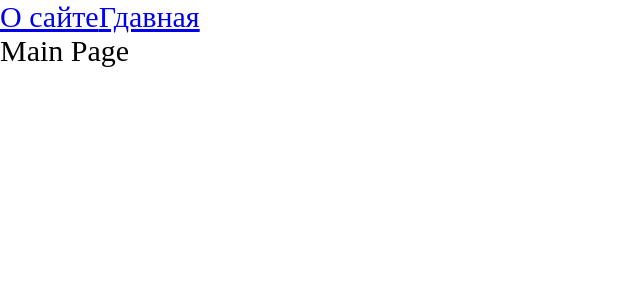
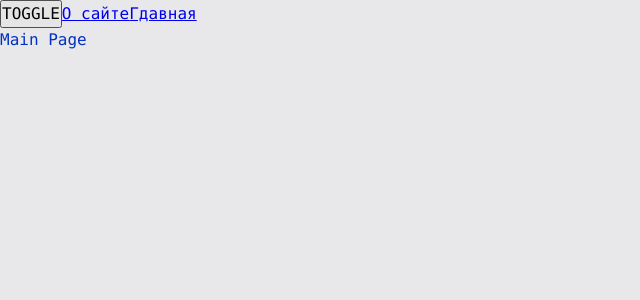
Before and after one commit to Sh6abrA/FrontendCourse, a React app: page / in a window 1280 px wide. Shown: the top 300 px of the page, without its empty margins (0-640 px from the left). Built offline with nearby package versions, Linux system fonts and the light colour scheme.

Commit message:
Add styles, variables and themes

```diff
--- a/src/App.tsx
+++ b/src/App.tsx
@@ -1,13 +1,20 @@
-import './index.scss'
-import { Suspense } from 'react';
+import './styles/index.scss'
+import { Suspense, useContext } from 'react';
 import { Route, Routes } from 'react-router-dom'
 import { Link } from 'react-router-dom';
 import { AboutPageAsync } from './pages/AboutPage/AboutPage.async';
 import { MainPageAsync } from './pages/MainPage/MainPage.async';
+import { useTheme } from './theme/useTheme';
+export enum Theme {
+    LIGHT = 'light',
+    DARK = 'dark'
+}
 
 const App = () => {
+    const { theme, toggleTheme } = useTheme();
     return (
-        <div className="app">
+        <div className={'app ' + theme}>
+            <button onClick={toggleTheme}>TOGGLE</button>
             <Link to="/about">О сайте</Link>
             <Link to="/">Гдавная</Link>
             <Suspense fallback={<div>Loading...</div>}>
--- a/src/index.scss
+++ /dev/null
@@ -1,9 +0,0 @@
-* {
-    margin: 0;
-    padding: 0;
-    box-sizing: border-box;
-}
-
-.app {
-    font-size: 30px;
-}
--- a/src/index.tsx
+++ b/src/index.tsx
@@ -1,9 +1,12 @@
 import { render } from "react-dom";
 import App from "./App";
 import { BrowserRouter } from "react-router-dom";
+import ThemeProvider from './theme/ThemeProvider';
 render(
     <BrowserRouter>
-        <App />
+        <ThemeProvider>
+            <App />
+        </ThemeProvider>
     </BrowserRouter>
     , document.getElementById("root")
 )
--- /dev/null
+++ b/src/styles/index.scss
@@ -0,0 +1,14 @@
+@import 'reset';
+@import 'variables/global';
+@import 'themes/normal';
+@import 'themes/dark';
+
+
+
+.app {
+    font: var(--font-m);
+    background: var(--bg-color);
+    color: var(--primary-color);
+
+    min-height: 100vh;
+}
--- /dev/null
+++ b/src/styles/reset.scss
@@ -0,0 +1,13 @@
+* {
+    margin: 0;
+    padding: 0;
+    box-sizing: border-box;
+}
+
+input,
+button,
+textarea,
+select {
+    margin: 0;
+    font: inherit;
+}
--- /dev/null
+++ b/src/styles/themes/dark.scss
@@ -0,0 +1,5 @@
+.app.dark {
+    --bg-color: #040438;
+    --primary-color: #049604;
+    --secondary-color: #04ff04;
+}
--- /dev/null
+++ b/src/styles/themes/normal.scss
@@ -0,0 +1,5 @@
+.app.light {
+    --bg-color: #e8e8ea;
+    --primary-color: #0232c2;
+    --secondary-color: #0449e0;
+}
--- /dev/null
+++ b/src/styles/variables/global.scss
@@ -0,0 +1,9 @@
+:root {
+    --font-size-m: 16px;
+    --font-line-m: 24px;
+    --font-size-l: 24px;
+    --font-line-l: 32px;
+    --font-m: var(--font-size-m) / var(--font-line-m) var(--font-family-main);
+    --font-l: var(--font-size-l) / var(--font-line-l) var(--font-family-main);
+    --font-family-main: Consolas, "Times New Roman", Serif;
+}
--- /dev/null
+++ b/src/theme/ThemeContext.ts
@@ -0,0 +1,16 @@
+import { createContext } from "react";
+
+export enum Theme {
+    LIGHT = 'light',
+    DARK = 'dark'
+}
+
+export interface ThemeContextProps {
+    theme?: Theme
+    setTheme?: (theme: Theme) => void
+}
+
+
+export const ThemeContext = createContext<ThemeContextProps>({});
+
+export const LOCAL_STORAGE_THEME_KEY = 'theme';
--- /dev/null
+++ b/src/theme/ThemeProvider.tsx
@@ -0,0 +1,22 @@
+import { ThemeContext, Theme, LOCAL_STORAGE_THEME_KEY } from "./ThemeContext";
+import { FC, useMemo, useState } from "react";
+
+
+const defaultTheme = localStorage.getItem(LOCAL_STORAGE_THEME_KEY) as Theme || Theme.LIGHT;
+const ThemeProvider: FC = ({children}) => {
+    const [theme, setTheme] = useState<Theme>(defaultTheme);
+
+
+    const defaultProps = useMemo(() => ({
+        theme: theme,
+        setTheme: setTheme
+    }), [theme]);
+
+    return (
+        <ThemeContext.Provider value={defaultProps}>
+            {children}
+        </ThemeContext.Provider>
+    );
+}
+
+export default ThemeProvider;
--- /dev/null
+++ b/src/theme/useTheme.ts
@@ -0,0 +1,20 @@
+import { Theme, ThemeContext, LOCAL_STORAGE_THEME_KEY } from "./ThemeContext";
+import { useContext } from "react";
+
+interface UseThemeResult {
+    toggleTheme: () => void;
+    theme: Theme;
+}
+
+export function useTheme(): UseThemeResult {
+    const { theme, setTheme } = useContext(ThemeContext);
+    const toggleTheme = () => {
+        const newTheme = theme === Theme.DARK ? Theme.LIGHT : Theme.DARK;
+        setTheme(newTheme);
+        localStorage.setItem(LOCAL_STORAGE_THEME_KEY, newTheme);
+
+    }
+
+
+    return {theme, toggleTheme}
+}
```
Also changed, not shown: 1 other file (tests, documents, lock files or other folders).
